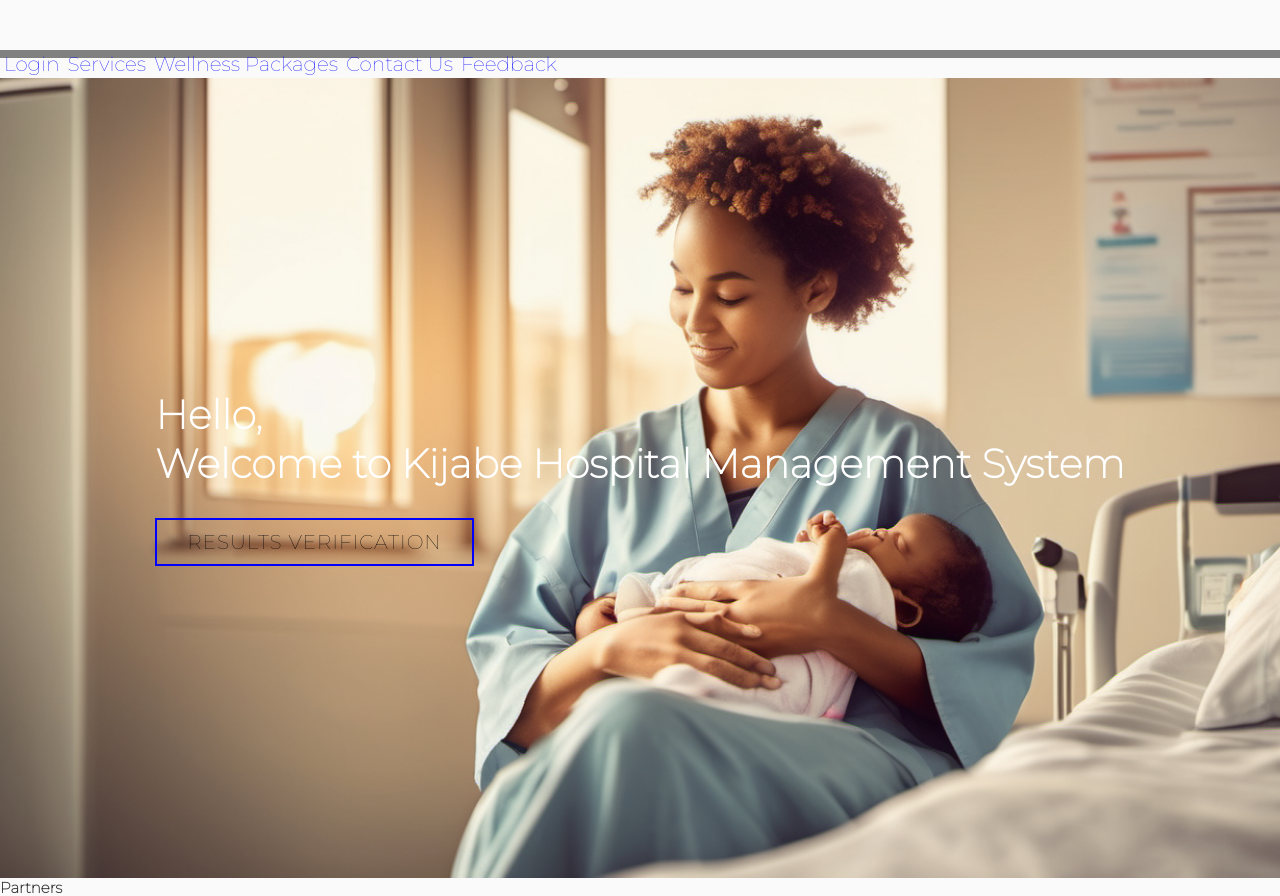
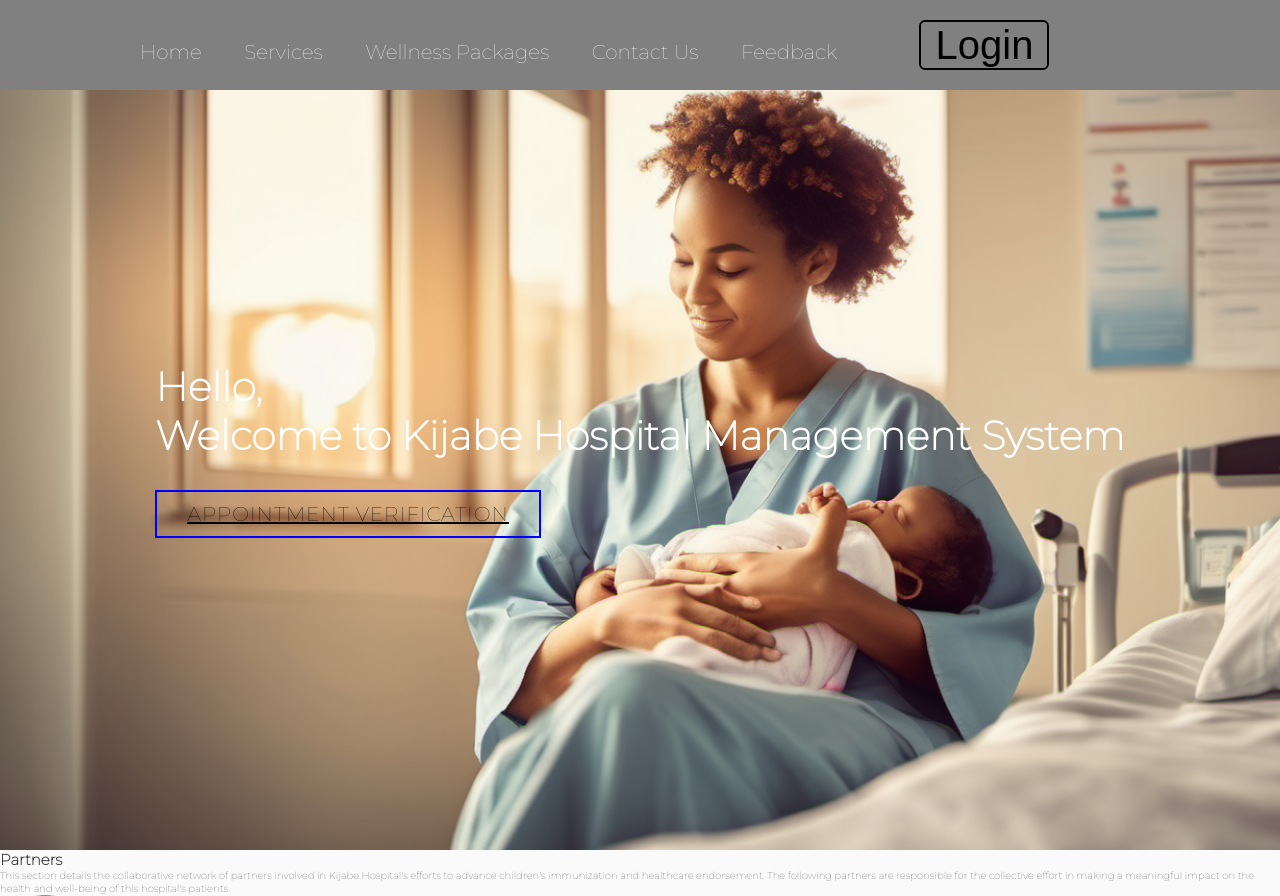
Before and after one commit to MegNjonjo/booking, a Flask app: page / in a window 1280 px wide. Shown: the top 896 px of the page. Run offline with Flask 3, Linux system fonts and the light colour scheme.

Commit message:
login layout

```diff
--- a/kijabe.py
+++ b/kijabe.py
@@ -9,7 +9,7 @@ app.config['SECRET_KEY']= 'ceddd47b15505bba706d169d651da11'
 def home():
     return render_template('index.html')
 
-@app.route("/register")
+@app.route("/register", methods=['GET', 'POST'])
 def register():
     form = RegistrationForm()
     return render_template('register.html', title='Register', form=form)
--- a/static/style.css
+++ b/static/style.css
@@ -16,9 +16,6 @@ body {
   margin-top: 5rem;
 }
 
-a{
-text-decoration: none;
-}
 .container{
 min-height: 100vh;
 width: 100%;
@@ -110,43 +107,65 @@ top: 0;
 width: 50%;
 
 }
-nav a {
-            float: left;
-            display: block;
-            color: blue;
-            text-align: center;
-            padding: 2px 4px;
-            text-decoration: none;
-            font-size: 2rem;
+.navigation a {
+position: relative;
+font-size: 2em;
+color: white;
+text-decoration: none;
+font-weight: 1500;
+margin-left: 40px;
+
+
 }
 nav a:hover {
-            background-color: #ddd;
+            background-color: white;
             color: black;
 }
 
 
 .nav-header {
-   min-height: 1vh;
    width: 100%;
-   background-position: center;
-   position: relative;
-   margin: 0;
-   padding: 0;
-   background-color: grey;
+   position: fixed;
+   top: 0;
+   left: 0;
+   padding: 20px 100px;
+   background: grey;
+   display: flex;
+   justify-content: space-between;
+   align-items: left;
+   z-index: 99;
+
 }
 
-.nav-link{
-text-align: right;
+.navigation .btn-login{
+width: 130px;
+height: 50px;
+background: transparent;
+border: 2px solid black;
+outline: none;
+border-radius: 6px;
+cursor: pointer;
+font-size: 2em;
+color: black;
+font-weight: 1200;
+margin-left: 40px;
+transition: .5s;
+}
+
+.navigation .btn-login:hover{
+background-color: blue;
+color: black;
 }
 
 '''end of navigation bar'''
 
 ''' form section'''
-/* Style the form container */
+
 .container-form {
-  max-width: 2500px; /* Set your desired maximum width */
-  margin: auto; /* Center the form horizontally */
-  padding: 20px; /* Add padding for better spacing */
+max-width: 2500px;
+margin: auto;
+padding: 20px;
+background: blue;
 
 
 }
@@ -163,8 +182,9 @@ form fieldset {
 
 /* Style the form legend */
 form legend {
-  font-size: 1.2em;
+  font-size: 4em;
   margin-bottom: 10px;
+  font-weight: bold;
 }
 
 /* Style form labels */
@@ -185,9 +205,9 @@ form textarea.form-control {
 
 /* Style the submit button */
 form .btn-outline-info {
-  background-color: blue;
-  color: #fff;
-  border: 1px solid #17a2b8;
+  background-color: grey;
+  color: white;
+  border: 1px solid grey;
   border-radius: 5px;
   padding: 10px 20px;
   cursor: pointer;
@@ -195,12 +215,13 @@ form .btn-outline-info {
 
 /* Hover effect for the submit button */
 form .btn-outline-info:hover {
-  background-color: #12869b;
-  border: 1px solid #12869b;
+  background-color: blue;
+  border: 1px solid blue;
 }
 
 form .border-top {
-color: red;
+font-weight: bold;
+color: black;
 
 }
 
--- a/templates/index.html
+++ b/templates/index.html
@@ -8,7 +8,7 @@
         <div>
             <h1>Hello,</h1>
             <h1>Welcome to Kijabe Hospital Management System</h1>
-            <a href="#" type="button" class="cta">Results Verification</a>
+            <a href="#" type="button" class="cta">Appointment Verification</a>
         </div>
     </div>
 </section>
--- a/templates/layout.html
+++ b/templates/layout.html
@@ -13,14 +13,16 @@
 <body>
 
 <header class="nav-header">
-<nav>
-    <div class="nav-link">
-        <a href="/">Login</a>
+<nav class="navigation">
+        <a href="/">Home</a>
         <a href="/">Services</a>
         <a href="/">Wellness Packages</a>
         <a href="/">Contact Us</a>
         <a href="/">Feedback</a>
-    </div>
+        <a class="ml-2" href="{{ url_for('login') }}">
+            <button class="btn-login">Login</button>
+        </a>
+
 </nav>
 </header>
 <div>
```
Also changed, not shown: templates/login.html (+6 -11 lines), templates/register.html (+6 -6 lines).
